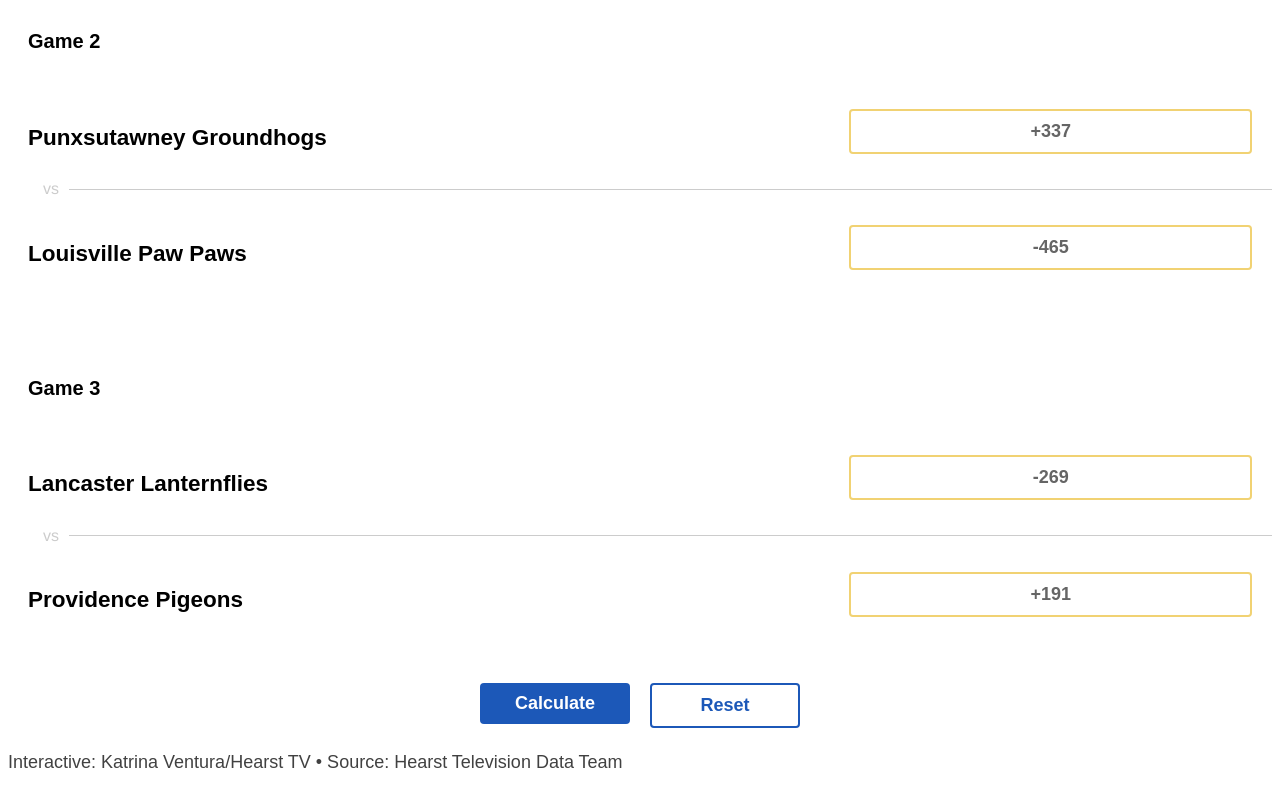
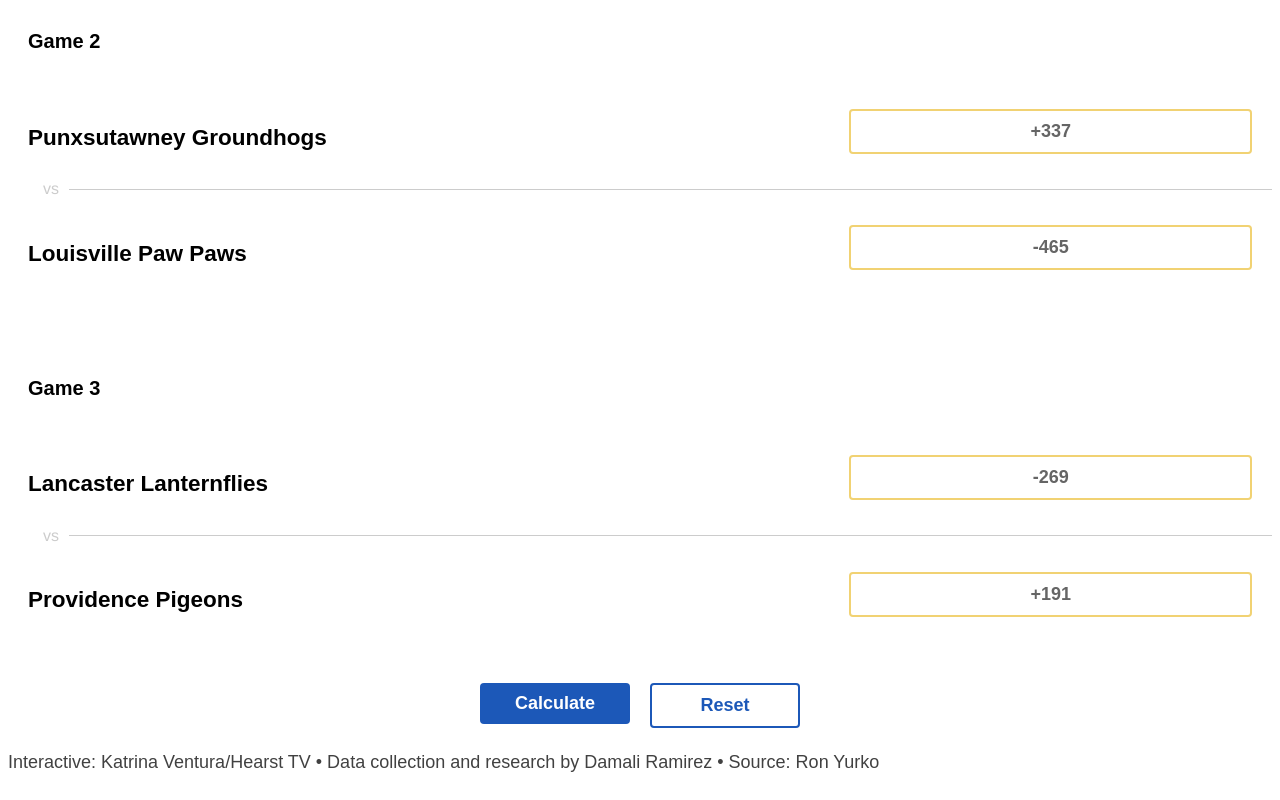
Before and after one commit to kv-hearst/bets-calculator, a plain HTML site: page index.html in a window 1280 px wide. Shown: the part 547-1347 px from the top of the page. Drawn offline with Linux system fonts and the light colour scheme.

Commit message:
update footnote

```diff
--- a/index.html
+++ b/index.html
@@ -263,7 +263,7 @@
         <button id="reset-button">Reset</button>
     </div>
     <div class="footnote" style="text-align:left; margin-top:20px; font-size:0.9rem; color:#414141;">
-        <p>Interactive: Katrina Ventura/Hearst TV • Source: Hearst Television Data Team</a></p>
+        <p>Interactive: Katrina Ventura/Hearst TV • Data collection and research by Damali Ramirez • Source: Ron Yurko</a></p>
     </div>
     <div class="results-container" id="results" style="display: none;">
     </div>
```
